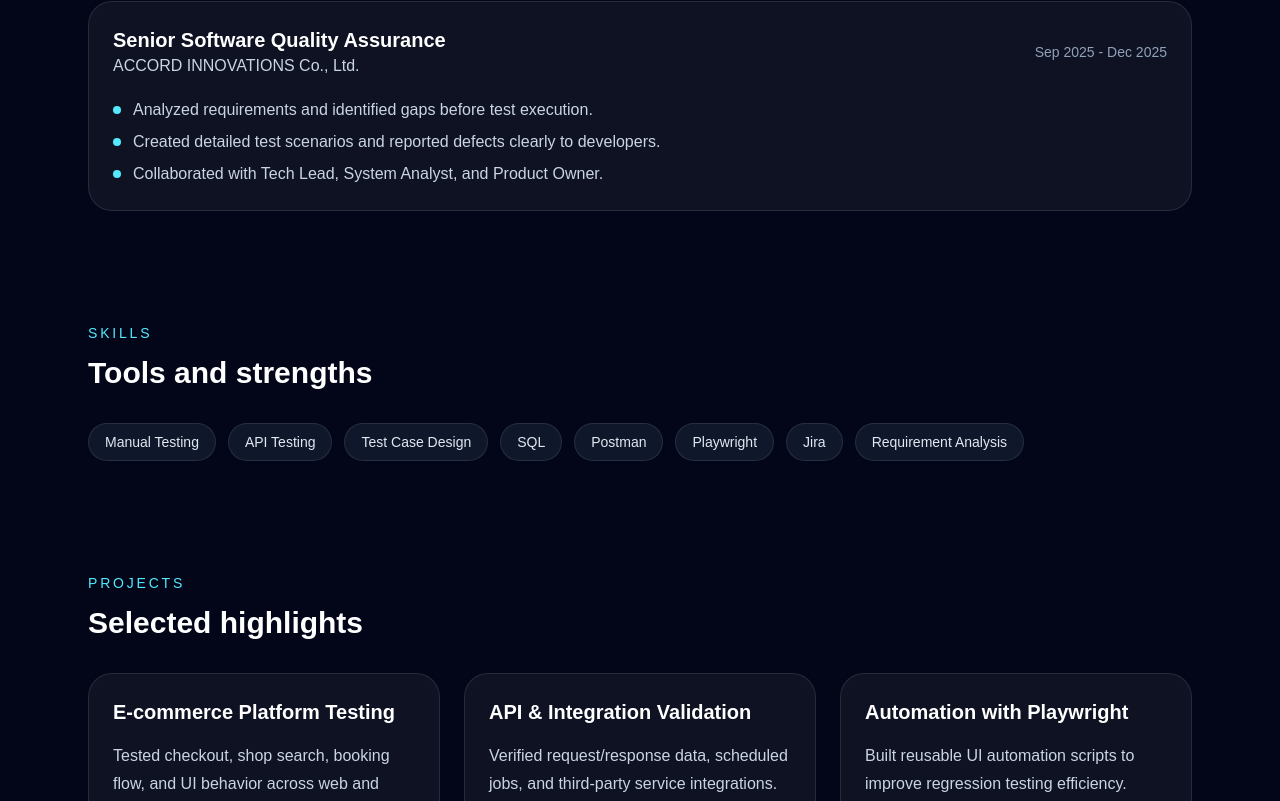
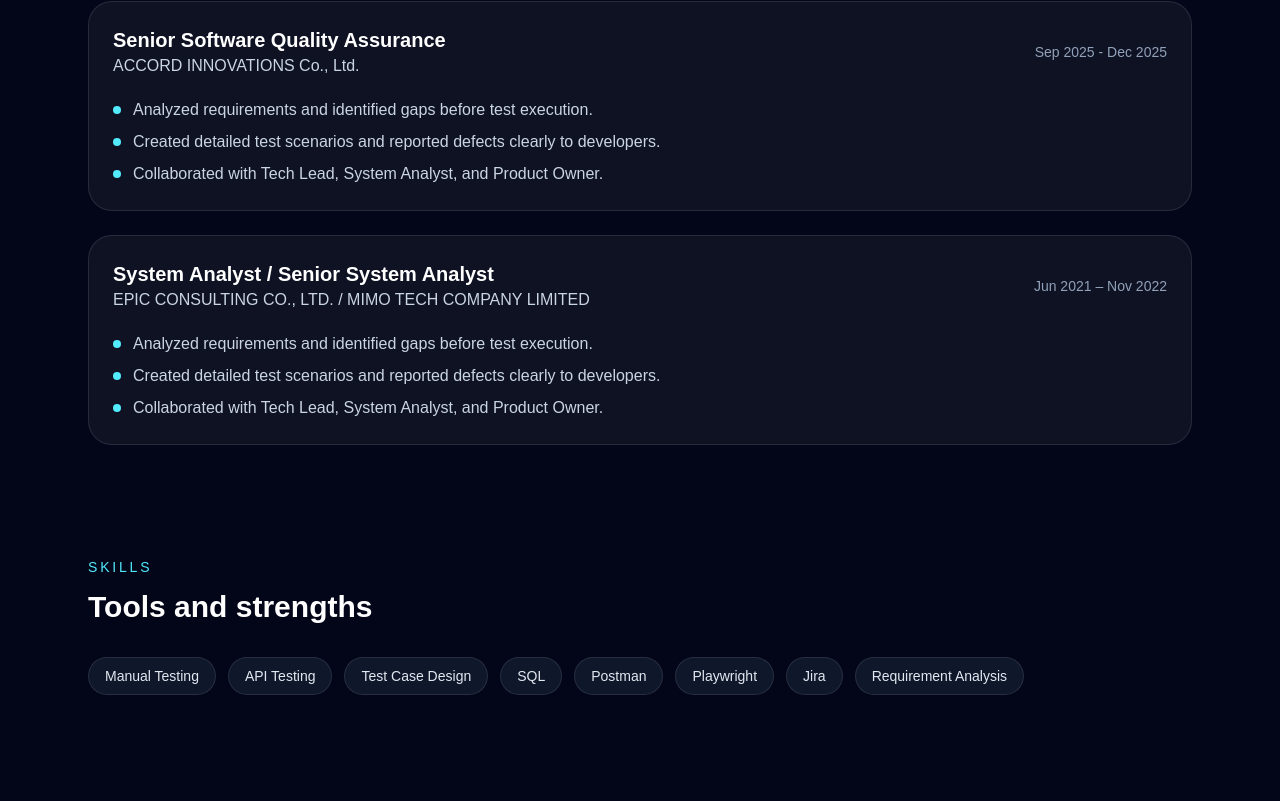
Before and after one commit to KerlZero/Profile_about_me, a Next.js app: page / in a window 1280 px wide. Shown: the part 1415-2216 px from the top of the page. Built offline with nearby package versions, Linux system fonts and the light colour scheme.

Commit message:
Edit Txt

```diff
--- a/app/page.tsx
+++ b/app/page.tsx
@@ -25,6 +25,16 @@ export default function ResumePortfolio() {
       role: "Senior Software Quality Assurance",
       company: "ACCORD INNOVATIONS Co., Ltd.",
       period: "Sep 2025 - Dec 2025",
+      details: [
+        "Analyzed requirements and identified gaps before test execution.",
+        "Created detailed test scenarios and reported defects clearly to developers.",
+        "Collaborated with Tech Lead, System Analyst, and Product Owner.",
+      ],
+    },
+     {
+      role: "System Analyst / Senior System Analyst",
+      company: "EPIC CONSULTING CO., LTD. / MIMO TECH COMPANY LIMITED",
+      period: "Jun 2021 – Nov 2022",
       details: [
         "Analyzed requirements and identified gaps before test execution.",
         "Created detailed test scenarios and reported defects clearly to developers.",
```
